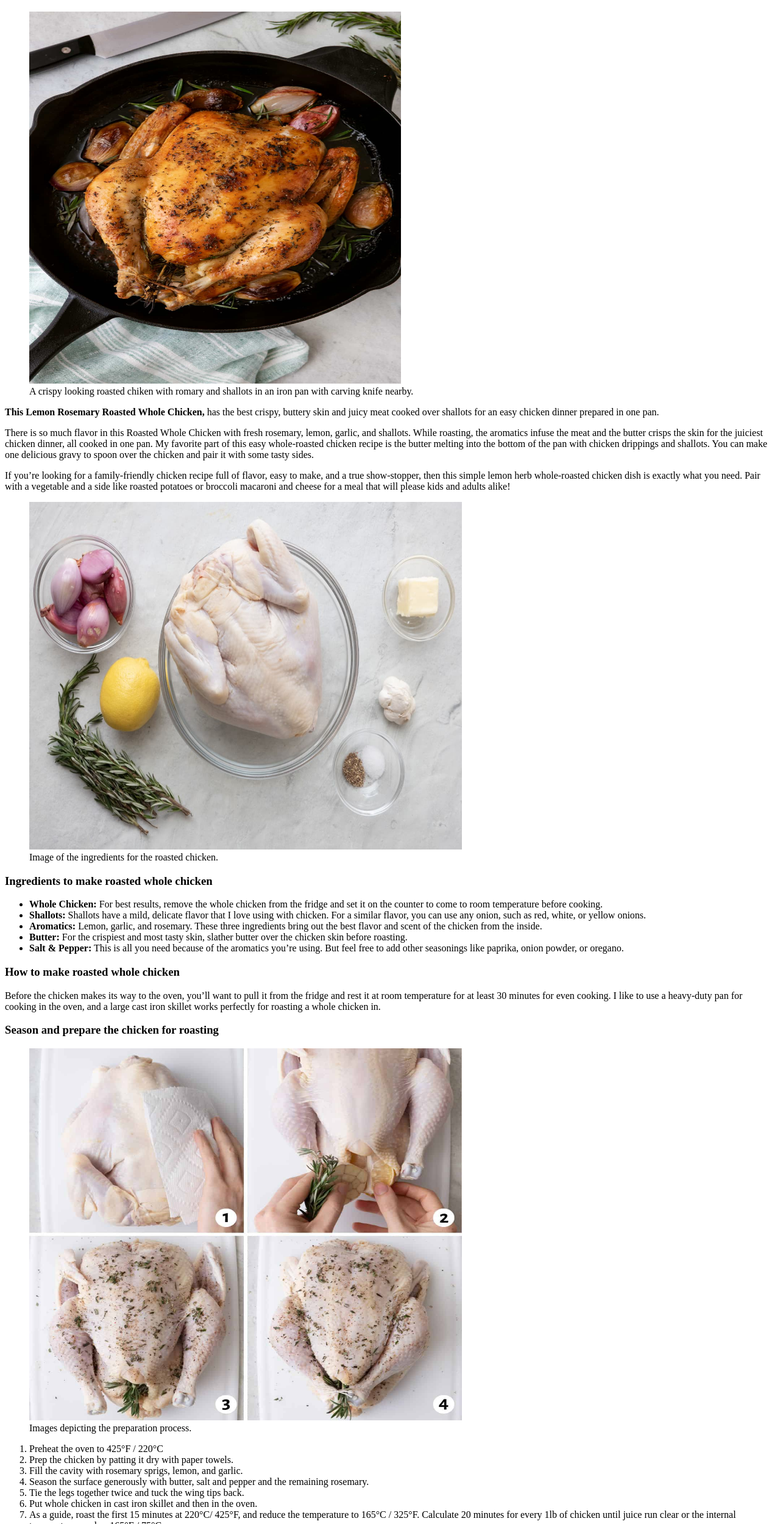
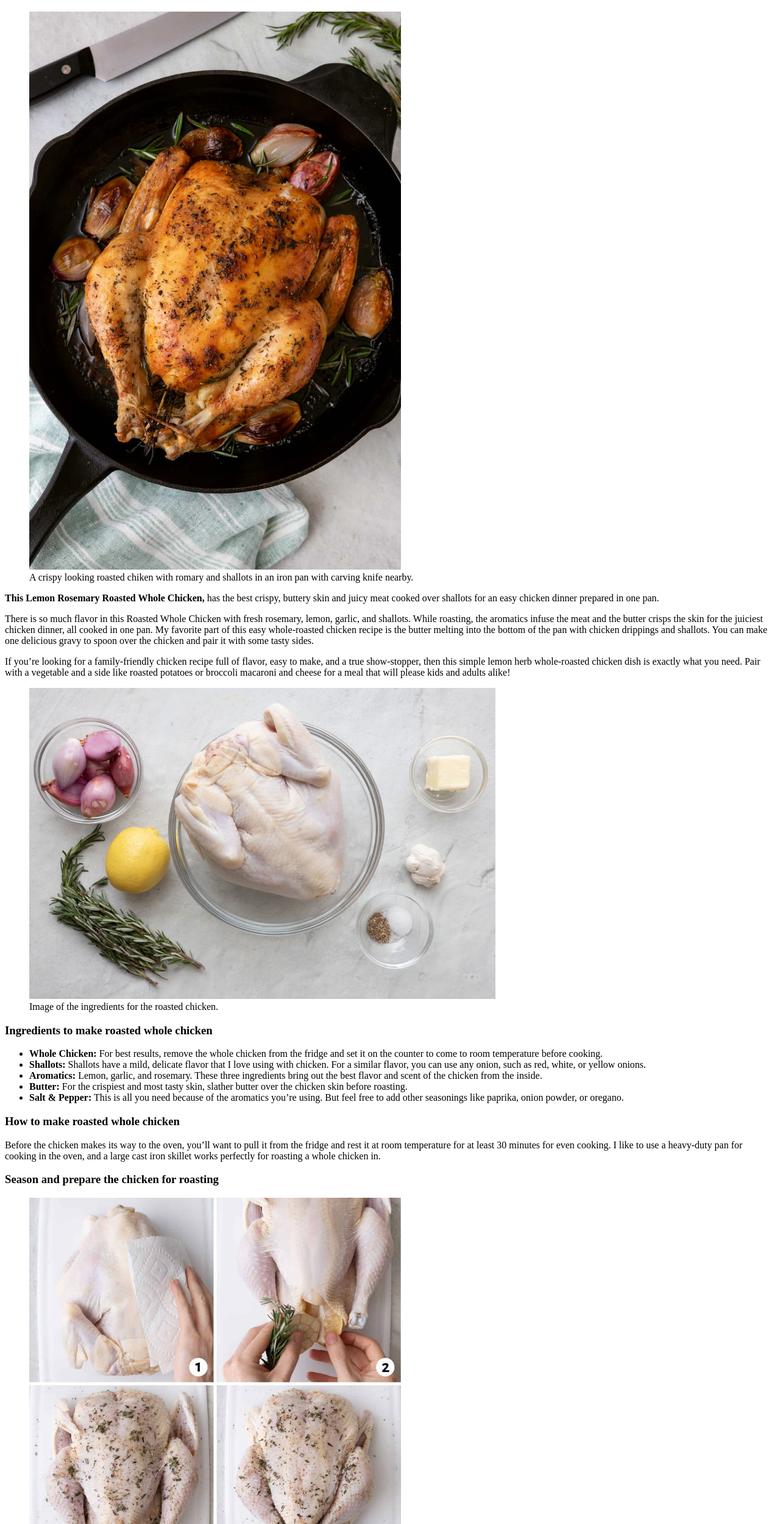
Before and after one commit to herveth/odin-recipes, a plain HTML site: page recipes/roasted-chicken.html in a window 1280 px wide. Shown: the part 61-2560 px from the top of the page at 61% size. Drawn offline with Linux system fonts and the light colour scheme.

Commit message:
adjusted photos size in all recipes

```diff
--- a/recipes/roasted-chicken.html
+++ b/recipes/roasted-chicken.html
@@ -13,7 +13,7 @@
 
     <figure>
 
-        <img src="images/Roasted-chicken.jpg" alt="A crispy looking roasted chiken in a pan" height="610" width="610">
+        <img src="images/Roasted-chicken.jpg" alt="A crispy looking roasted chiken in a pan" height="auto" width="610">
 
         <figcaption>A crispy looking roasted chiken with romary and shallots in an iron pan with carving knife nearby.</figcaption>
 
@@ -30,7 +30,7 @@
 
         <figure>
 
-            <img src="images/roasted-chicken-ingredients.jpg" alt="Image of the ingredients for the roasted chicken" height="570" width="710">
+            <img src="images/roasted-chicken-ingredients.jpg" alt="Image of the ingredients for the roasted chicken" height="510" width="auto">
 
             <figcaption>Image of the ingredients for the roasted chicken.</figcaption>
 
@@ -57,7 +57,7 @@
 
         <figure>
 
-            <img src="images/how-to-images-steps.jpg" alt="Images depicting the preparation process." height="610" width="710">
+            <img src="images/how-to-images-steps.jpg" alt="Images depicting the preparation process." height="610" width="610">
 
             <figcaption>Images depicting the preparation process.</figcaption>
 
```
Also changed, not shown: recipes/greek-salad.html (+2 -2 lines), recipes/ratatouille.html (+1 -1 lines).
